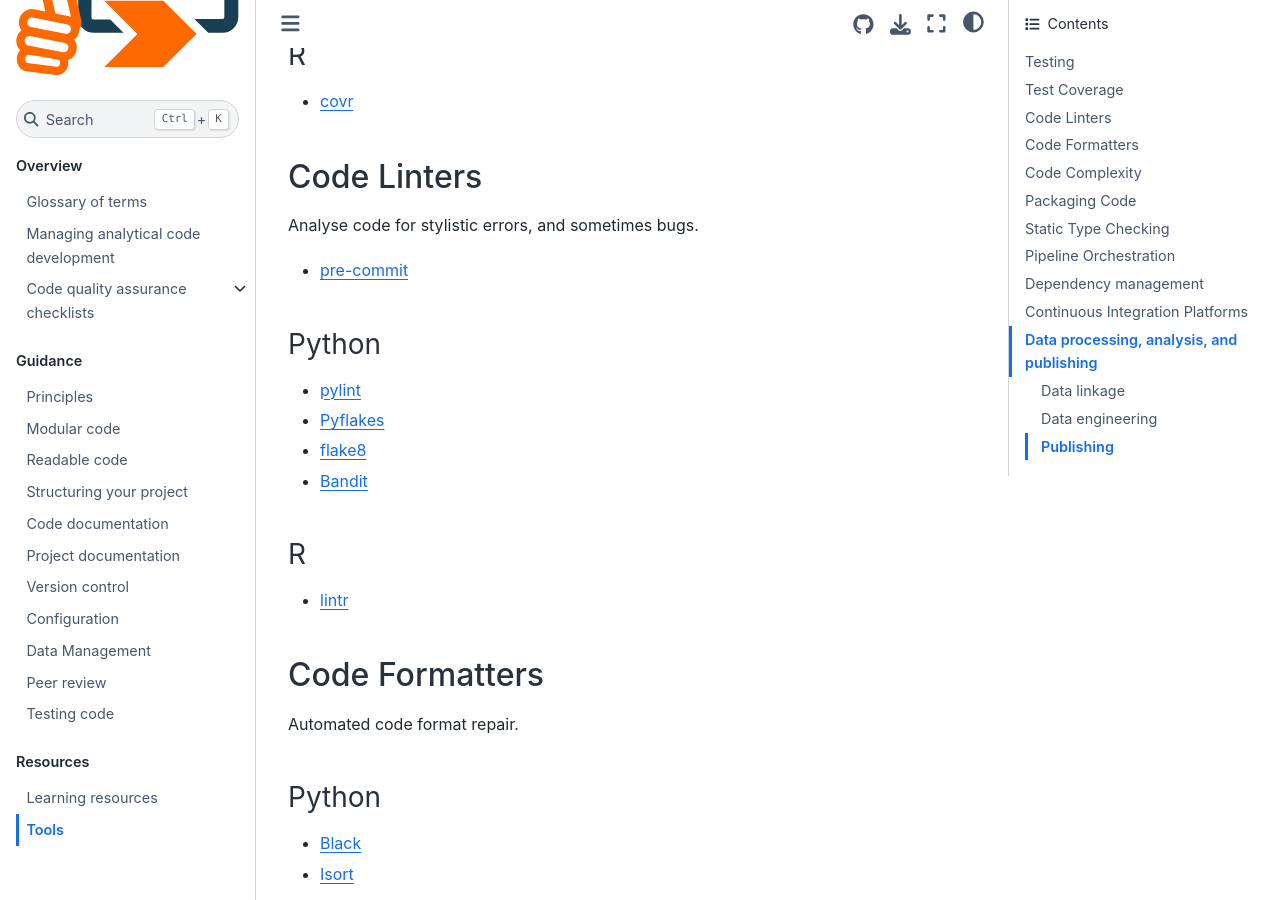
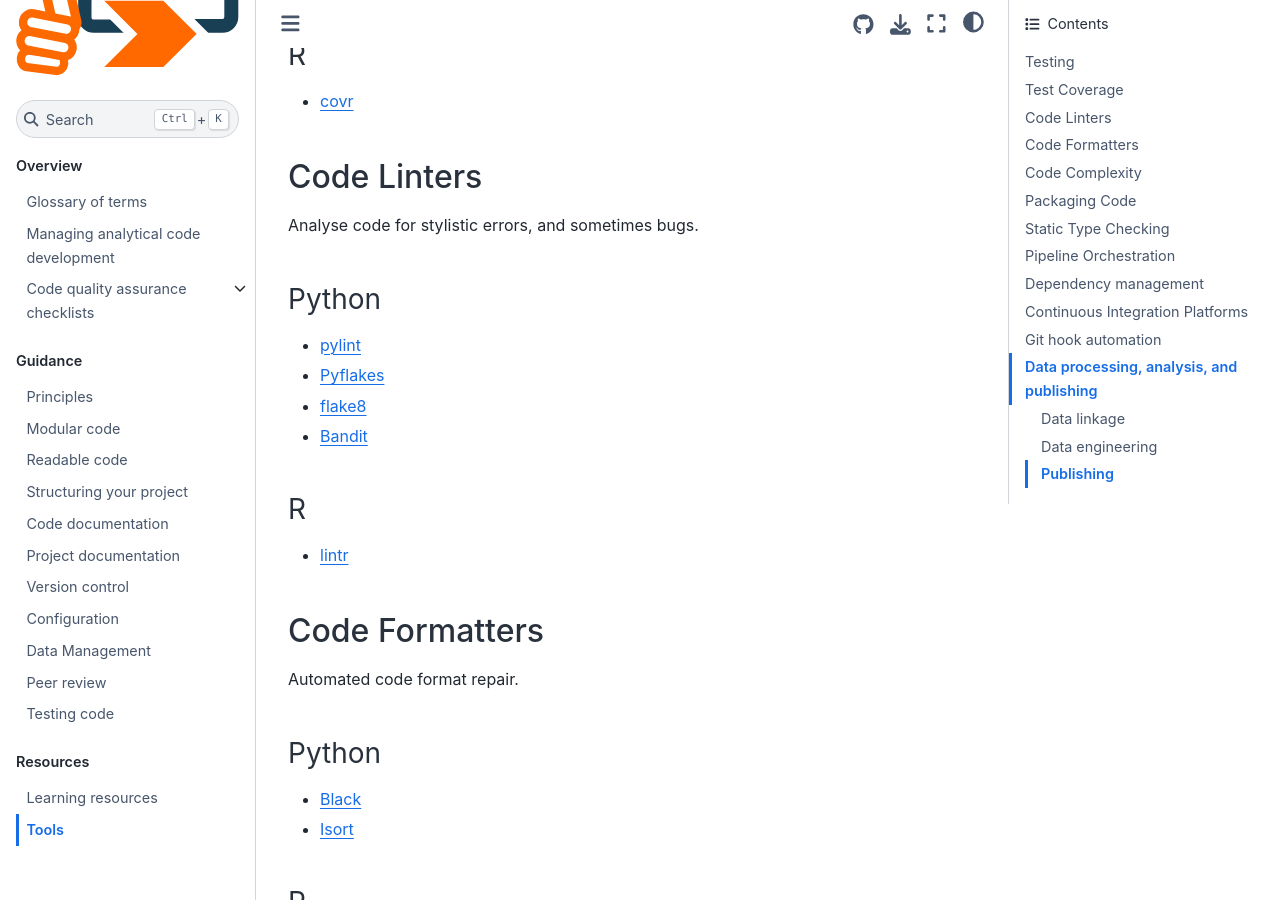
Before and after one commit to best-practice-and-impact/qa-of-code-guidance, a Jupyter Book: the page built from book/tools.md, in a window 1280 px wide and 900 px high, scrolled down 1015 px. Built offline with Jupyter Book 1.0.4 settings and Sphinx 7.4.7 and the Sphinx Book theme 1.1.4, drawn with Linux system fonts in a browser that asks for light colours; some of the changed text lies outside the part shown.

Commit message:
add subheading for git hook automation

```diff
--- a/book/tools.md
+++ b/book/tools.md
@@ -37,8 +37,6 @@
 ## Code Linters
 
 Analyse code for stylistic errors, and sometimes bugs.
-
-* [pre-commit](https://pre-commit.com/)
 
 ### Python
 
@@ -92,7 +90,6 @@
 * [mypy](https://mypy.readthedocs.io/en/stable/)
 * [pyright](https://github.com/microsoft/pyright)
 
-
 ## Pipeline Orchestration
 
 * [Apache Airflow](https://airflow.apache.org/)
@@ -111,6 +108,10 @@
 * [Jenkins](https://www.jenkins.io/)
 * [Coveralls](https://coveralls.io/)
 
+## Git hook automation
+
+* [pre-commit](https://pre-commit.com/)
+
 ## Data processing, analysis, and publishing
 
 ### Data linkage
```
